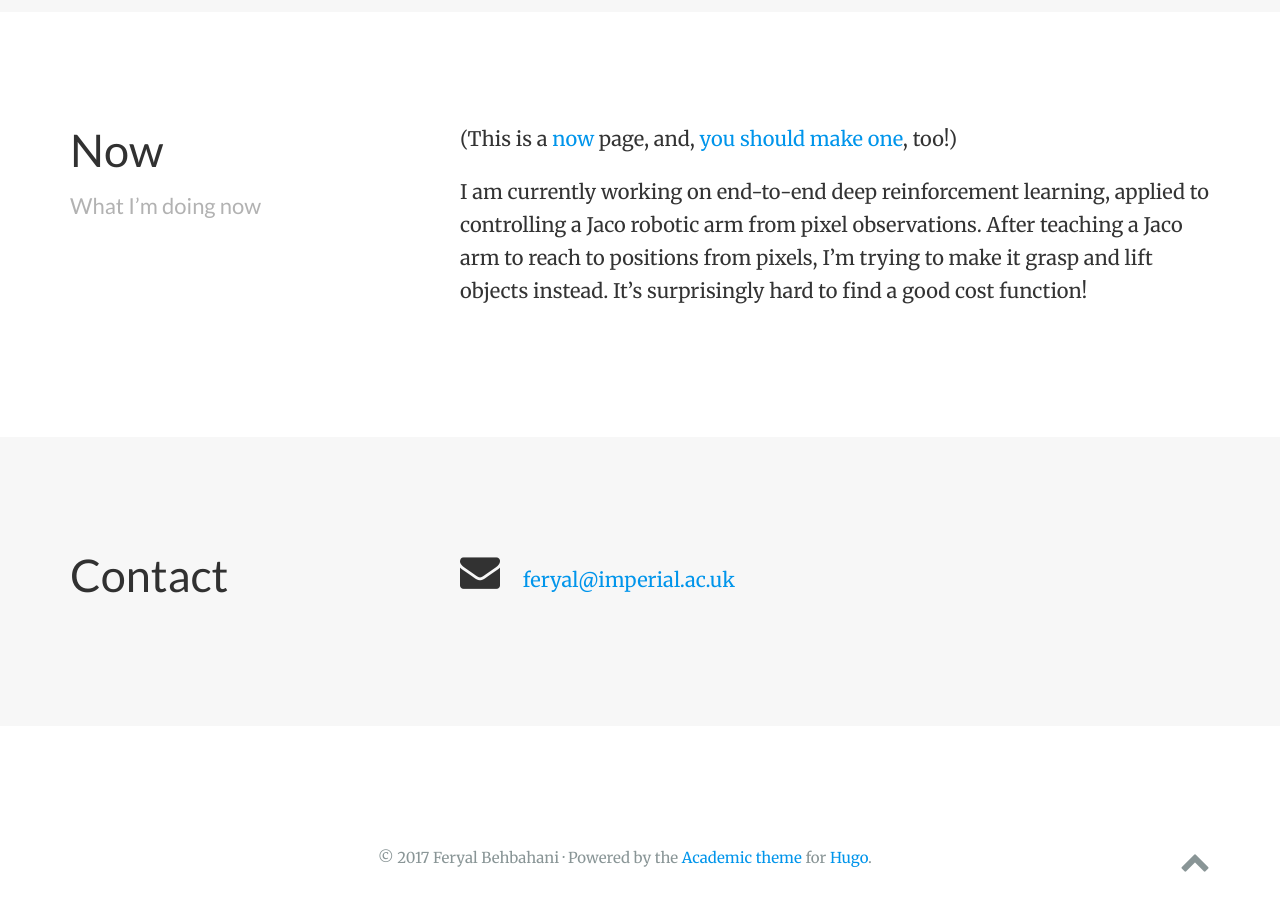
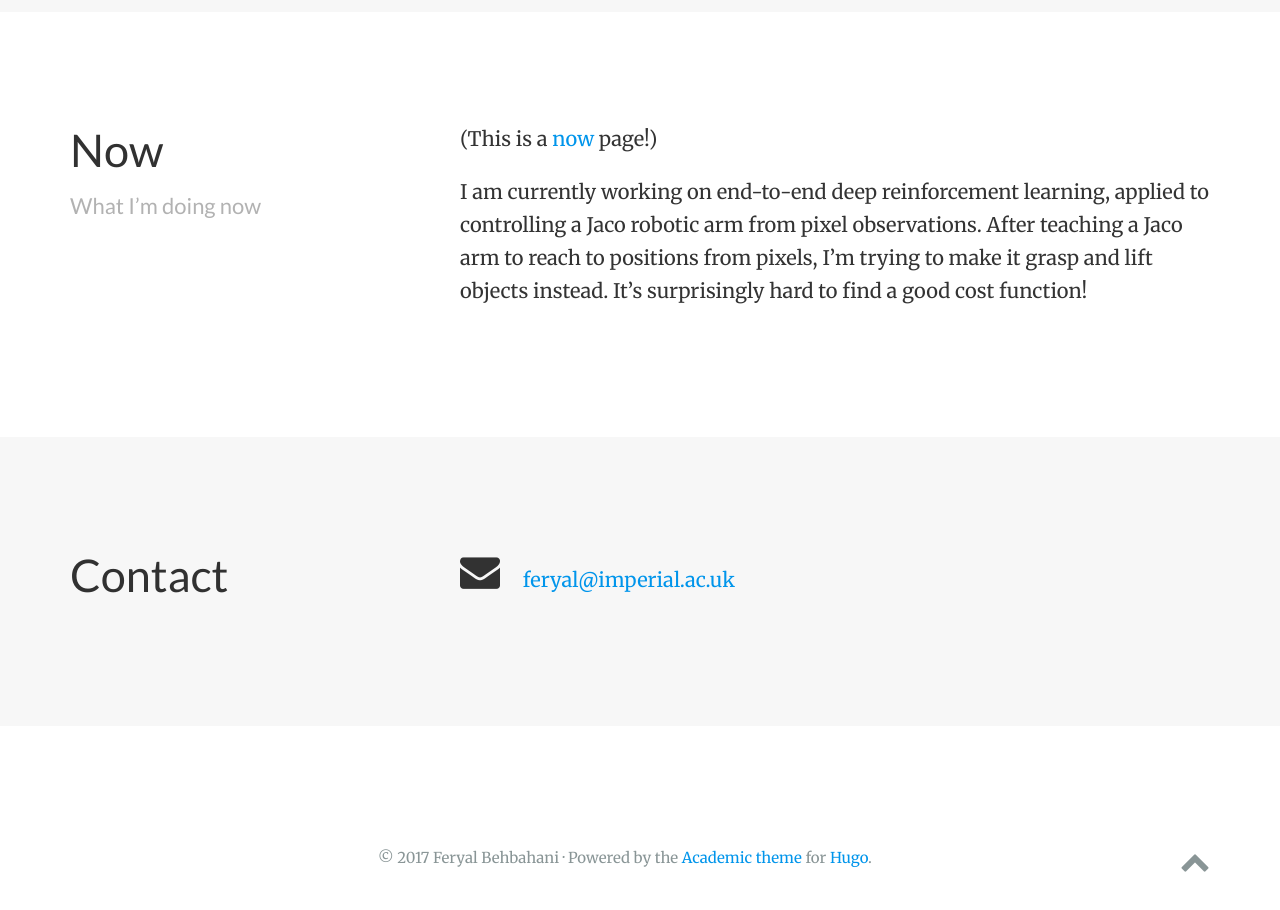
Before and after one commit to Feryal/feryal.github.io, a plain HTML site: page index.html in a window 1280 px wide. Shown: the part 4720-5630 px from the top of the page. Drawn offline with nearby package versions, Linux system fonts and the light colour scheme; some icons are missing.

Commit message:
Update to my now page

```diff
--- a/index.html
+++ b/index.html
@@ -702,7 +702,7 @@
     <p>What I’m doing now</p>
   </div>
   <div class="col-xs-12 col-md-8">
-    <p>(This is a <a href="http://nownownow.com/" target="_blank">now</a> page, and, <a href="http://nownownow.com/about" target="_blank">you should make one</a>, too!)</p>
+    <p>(This is a <a href="https://nownownow.com/about" target="_blank">now</a> page!)</p>
 
 <p>I am currently working on end-to-end deep reinforcement learning, applied to controlling a Jaco robotic arm from pixel observations. After teaching a Jaco arm to reach to positions from pixels, I&rsquo;m trying to make it grasp and lift objects instead. It&rsquo;s surprisingly hard to find a good cost function!</p>
 
```
